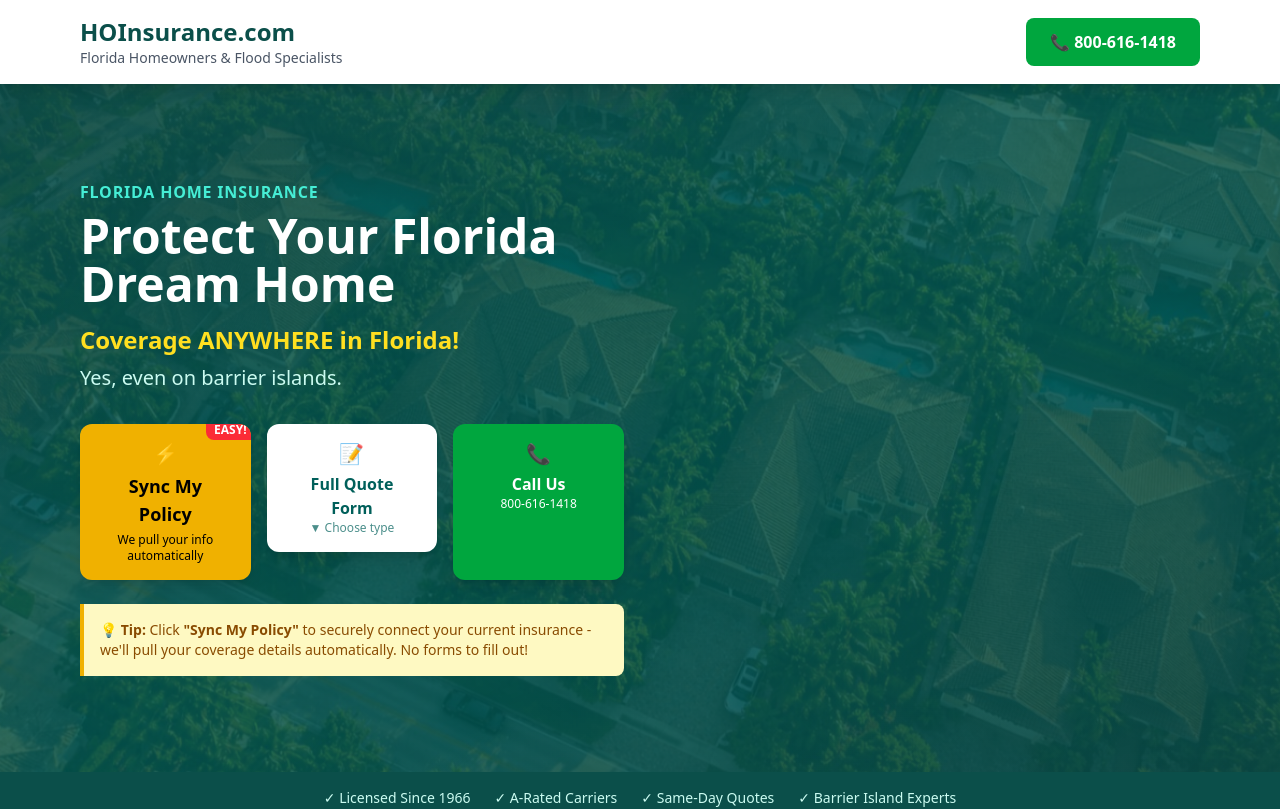
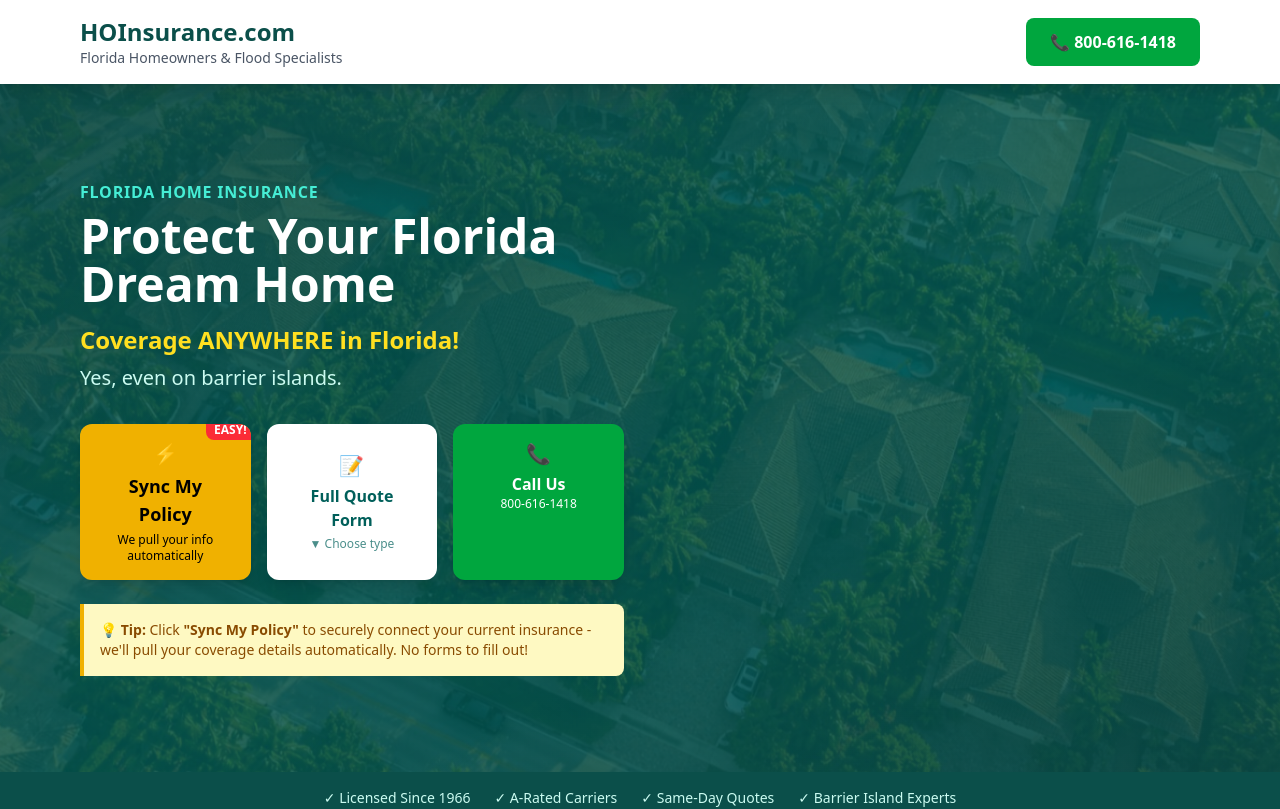
Before and after one commit to TTomlinson13/hoinsurance-landing, a React (Vite) app: page / in a window 1280 px wide. Shown: the top 809 px of the page. Built offline with nearby package versions, Linux system fonts and the light colour scheme; the HTML template or start-up script is replaced by a standard one.

Commit message:
Fix: Dropdown z-index, equal button heights, flood option visible

```diff
--- a/src/App.tsx
+++ b/src/App.tsx
@@ -58,7 +58,7 @@ function App() {
               </p>
 
               {/* Action Buttons */}
-              <div className="grid sm:grid-cols-3 gap-4 justify-center md:justify-start">
+              <div className="grid sm:grid-cols-3 gap-4 justify-center md:justify-start items-stretch">
                 <a
                   href="https://app.usecanopy.com/c/tomlinson-and-co"
                   target="_blank"
@@ -71,17 +71,17 @@ function App() {
                   <span className="block text-xs font-normal mt-1">We pull your info automatically</span>
                 </a>
                 {/* Full Quote Form Dropdown */}
-                <div className="relative">
+                <div className="relative" style={{zIndex: 100}}>
                   <button
                     onClick={() => setShowQuoteMenu(!showQuoteMenu)}
-                    className="w-full bg-white hover:bg-gray-100 text-teal-800 font-bold py-4 px-6 rounded-xl shadow-lg transition text-center"
+                    className="w-full bg-white hover:bg-gray-100 text-teal-800 font-bold py-4 px-6 rounded-xl shadow-lg transition text-center h-full min-h-[100px] flex flex-col items-center justify-center"
                   >
                     <span className="text-xl block mb-1">📝</span>
                     <span>Full Quote Form</span>
-                    <span className="block text-xs font-normal opacity-70">{showQuoteMenu ? '▲ Choose type' : '▼ Choose type'}</span>
+                    <span className="block text-xs font-normal opacity-70 mt-1">{showQuoteMenu ? '▲ Choose type' : '▼ Choose type'}</span>
                   </button>
                   {showQuoteMenu && (
-                    <div className="absolute z-50 top-full mt-2 left-0 right-0 bg-white rounded-xl shadow-2xl border border-teal-100 overflow-hidden">
+                    <div className="absolute top-full mt-2 left-0 w-64 bg-white rounded-xl shadow-2xl border border-teal-100 overflow-visible" style={{zIndex: 9999}}>
                       <a
                         href="https://hoinsurance.wufoo.com/forms/tc-home-insurance-savings-form/"
                         target="_blank"
```
Also changed, not shown: 4 other files (tests, documents, lock files or other folders).
